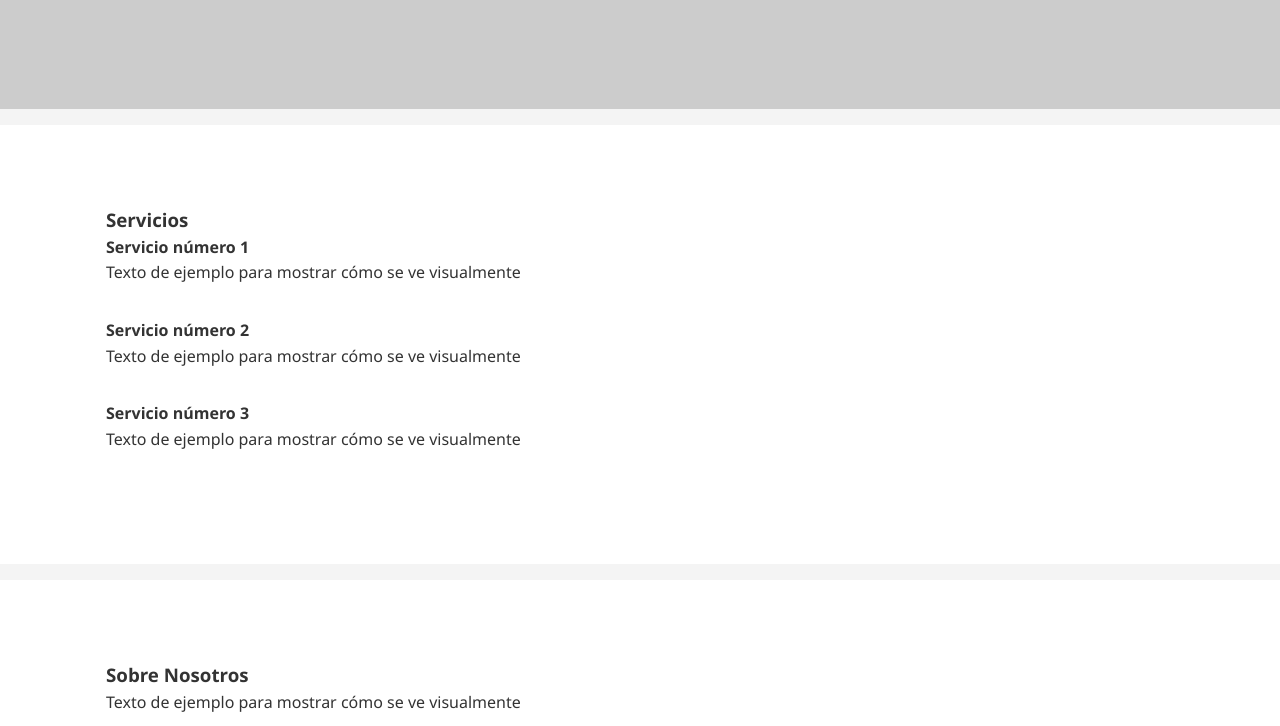
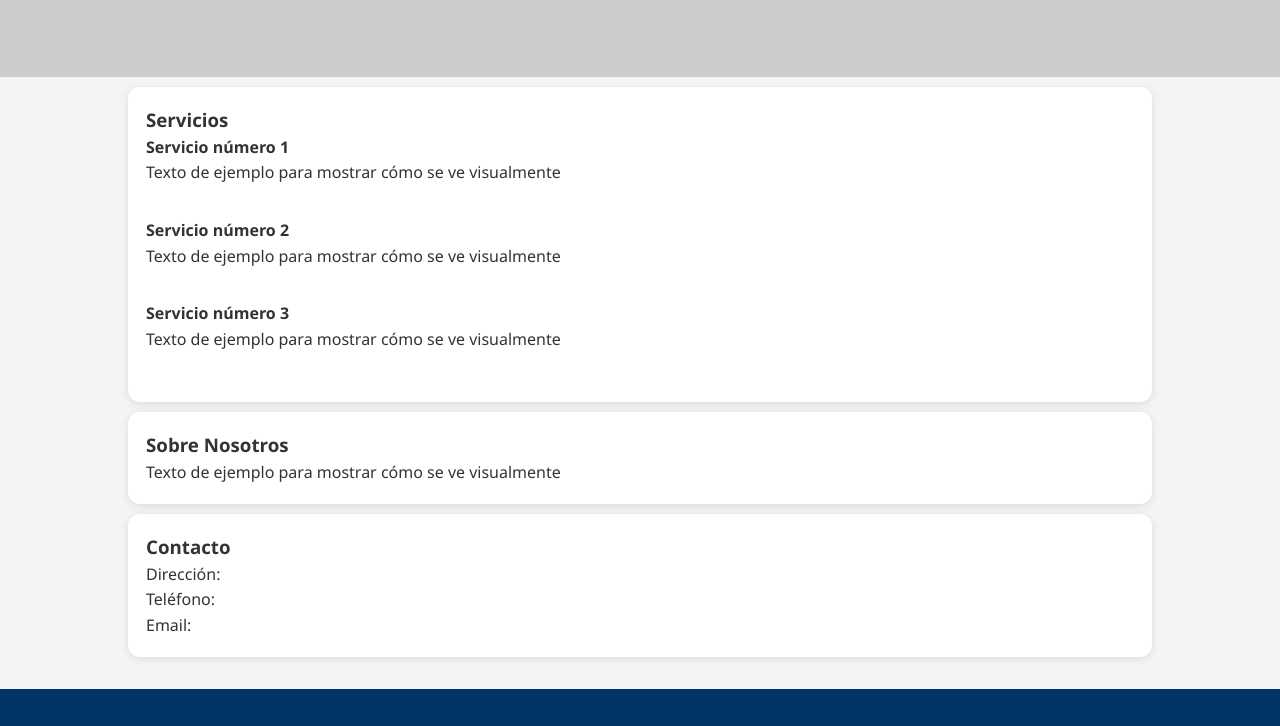
Before and after one commit to davidintadvisors/pagina-abogadas, a plain HTML site: page index.html in a window 1280 px wide. Shown: the part 341-1067 px from the top of the page. Drawn offline with Linux system fonts and the light colour scheme; placeholder pictures from the web are drawn by us.

Commit message:
Add files via upload

```diff
--- a/style.css
+++ b/style.css
@@ -16,7 +16,7 @@ body {
 .container {
   max-width: 1100px;
   margin: 0 auto;
-  padding: 1rem;
+  padding: 0.5rem; /* Menor padding para reducir espacio lateral */
 }
 
 /* Header */
@@ -85,12 +85,17 @@ nav a {
 
 /* Secciones */
 section {
-  padding: 4rem 1rem;
+  padding: 2rem 0.5rem; /* Reducido padding vertical y lateral */
 }
 
 .servicios, .nosotros, .contacto {
   background: white;
-  margin-top: 1rem;
+  margin: 10px auto; /* Margen vertical más pequeño */
+  padding: 10px; /* Menor padding para menos espacio */
+  border-radius: 12px;
+  max-width: 1150px;
+  width: 80%;
+  box-shadow: 0 2px 8px rgba(0, 0, 0, 0.1);
 }
 
 .servicio-item {
@@ -126,14 +131,13 @@ footer p {
   width: 36px;
   height: 36px;
   fill: white;
-  filter: brightness(0) invert(1); /* Hace que el ícono sea blanco */
+  filter: brightness(0) invert(1);
   transition: transform 0.3s ease;
 }
 
 .social-icons a:hover img {
   transform: scale(1.2);
 }
-
 
 /* Responsive */
 @media (max-width: 768px) {
```
